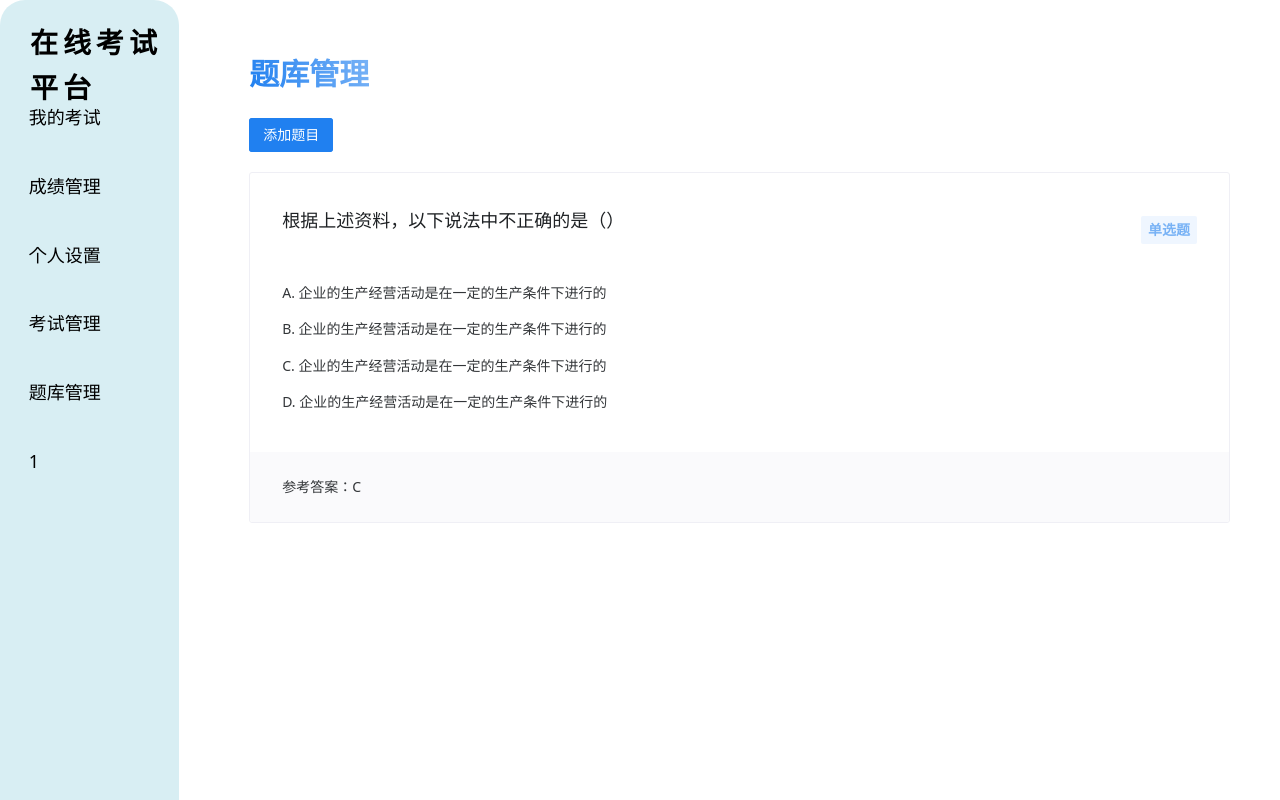
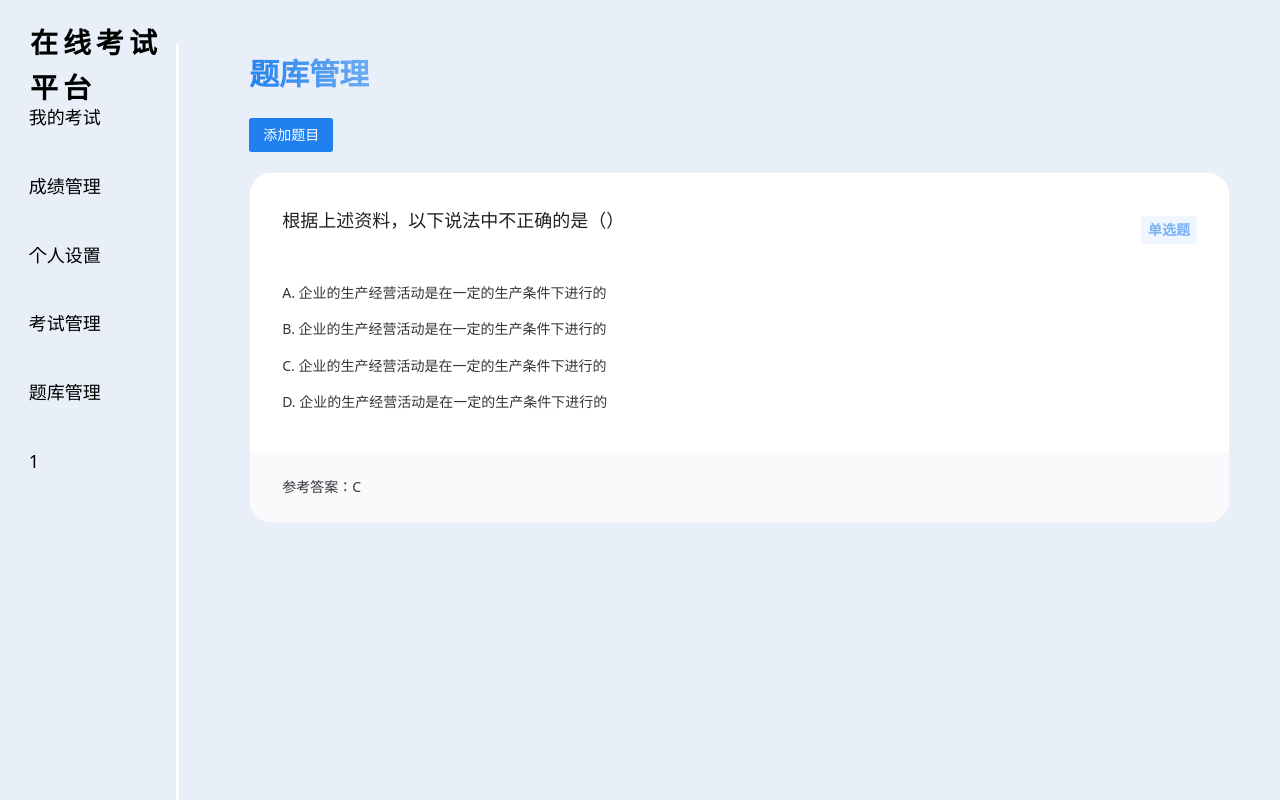
Before and after one commit to rktccn/exam-system-web, a Vue app: page /home/questionBank in a window 1280 px wide. Built offline with nearby package versions, Linux system fonts and the light colour scheme.

Commit message:
5 files modified

```diff
--- a/src/App.vue
+++ b/src/App.vue
@@ -2,12 +2,14 @@
   <n-message-provider>
     <router-view></router-view>
   </n-message-provider>
-
 </template>
 
 <script setup>
-import { NMessageProvider } from 'naive-ui'
-
+import { NMessageProvider } from 'naive-ui';
 </script>
 
-<style></style>
+<style scss>
+body {
+  background-color: #e9eff9;
+}
+</style>
--- a/src/components/examQuestionCard.vue
+++ b/src/components/examQuestionCard.vue
@@ -65,7 +65,9 @@
           placeholder="输入答案"
         />
 
-        <n-button type="info" @click="submitAnswer"> 提交答案 </n-button>
+        <n-button type="info" class="submit" @click="submitAnswer">
+          提交答案
+        </n-button>
       </template>
     </n-card>
   </div>
@@ -171,4 +173,8 @@ const submitAnswer = () => {
     }
   }
 }
+
+.submit {
+  margin-top: 15px;
+}
 </style>
--- a/src/components/questionBlock.vue
+++ b/src/components/questionBlock.vue
@@ -1,5 +1,5 @@
 <template>
-  <div>
+  <div class="question-block">
     <n-card title="根据上述资料，以下说法中不正确的是（）" size="large">
       <template #header-extra>
         <span class="subtitle">
@@ -23,6 +23,11 @@ import { NCard, NTag } from 'naive-ui';
 </script>
 
 <style lang="scss" scoped>
+.question-block {
+  border-radius: 25px;
+  overflow: hidden;
+}
+
 .subtitle {
   margin-top: 20px;
   margin-left: 20px;
--- a/src/components/sideBar.vue
+++ b/src/components/sideBar.vue
@@ -1,88 +1,92 @@
 <template>
-  <div class='side-bar'>
-    <span class='title'>在线考试平台</span>
-    <nav class='nav'>
-      <template v-for='item in sideBarContent'>
-        <p class='nav-item' v-if='item.permission.includes(userPermission)'
-           @click='clickNav(item.pathName)'
-        >{{ item.name }}</p>
+  <div class="side-bar">
+    <span class="title">在线考试平台</span>
+    <nav class="nav">
+      <template v-for="item in sideBarContent">
+        <p
+          class="nav-item"
+          v-if="item.permission.includes(userPermission)"
+          @click="clickNav(item.pathName)"
+        >
+          {{ item.name }}
+        </p>
       </template>
 
-
-      <p class='nav-item'>{{ userPermission }}</p>
-
+      <p class="nav-item">{{ userPermission }}</p>
     </nav>
   </div>
-
-
 </template>
 
+<script setup>
+import { useStore } from '../store/main.js';
+import { useRouter } from 'vue-router';
 
-<script setup>
-import { useStore } from '../store/main.js'
-import { useRouter } from 'vue-router'
+const store = useStore();
+const router = useRouter();
 
-const store = useStore()
-const router = useRouter()
-
-const userPermission = store.getPermission
-
+const userPermission = store.getPermission;
 
 const sideBarContent = [
   {
     name: '我的考试',
     pathName: 'myExam',
-    permission: [1, 2]
+    permission: [1, 2],
   },
   {
     name: '成绩管理',
     pathName: 'grade',
-    permission: [1, 2]
+    permission: [1, 2],
   },
   {
     name: '个人设置',
     pathName: 'userSetting',
-    permission: [0, 1, 2]
+    permission: [0, 1, 2],
   },
   {
     name: '考试管理',
     pathName: 'examSetting',
-    permission: [0, 1]
+    permission: [0, 1],
   },
 
   {
     name: '题库管理',
     pathName: 'questionBank',
-    permission: [0, 1]
+    permission: [0, 1],
   },
 
   {
     name: '系统管理',
     pathName: 'systemSetting',
-    permission: [0]
-  }
-]
-
+    permission: [0],
+  },
+];
 
 const clickNav = (path) => {
-  router.push({ name: path })
-}
-
-
+  router.push({ name: path });
+};
 </script>
 
-
-<style lang='scss' scoped>
-
+<style lang="scss" scoped>
 .side-bar {
   position: relative;
   width: 100%;
   height: 100%;
   padding-top: 75px;
   border-radius: 25px;
-  background-color: rgba(127, 198, 216, 0.3);
+
+  &::after {
+    content: '';
+    position: absolute;
+    right: 0px;
+    top: 50%;
+    transform: translateY(-50%);
+
+    width: 3px;
+    height: 90%;
+    border-radius: 20px;
+    background-color: #fff;
+  }
 }
-
 
 .title {
   position: absolute;
@@ -95,8 +99,6 @@ const clickNav = (path) => {
 }
 
 .nav {
-
-
   .nav-item {
     margin-bottom: 20px;
     font-size: 18px;
@@ -110,5 +112,4 @@ const clickNav = (path) => {
     }
   }
 }
-
 </style>
--- a/src/views/home.vue
+++ b/src/views/home.vue
@@ -32,7 +32,6 @@ import sideBar from '../components/sideBar.vue';
   .right {
     flex-grow: 1;
     height: 100vh;
-    background-color: #fff;
   }
 
   .main {
```
